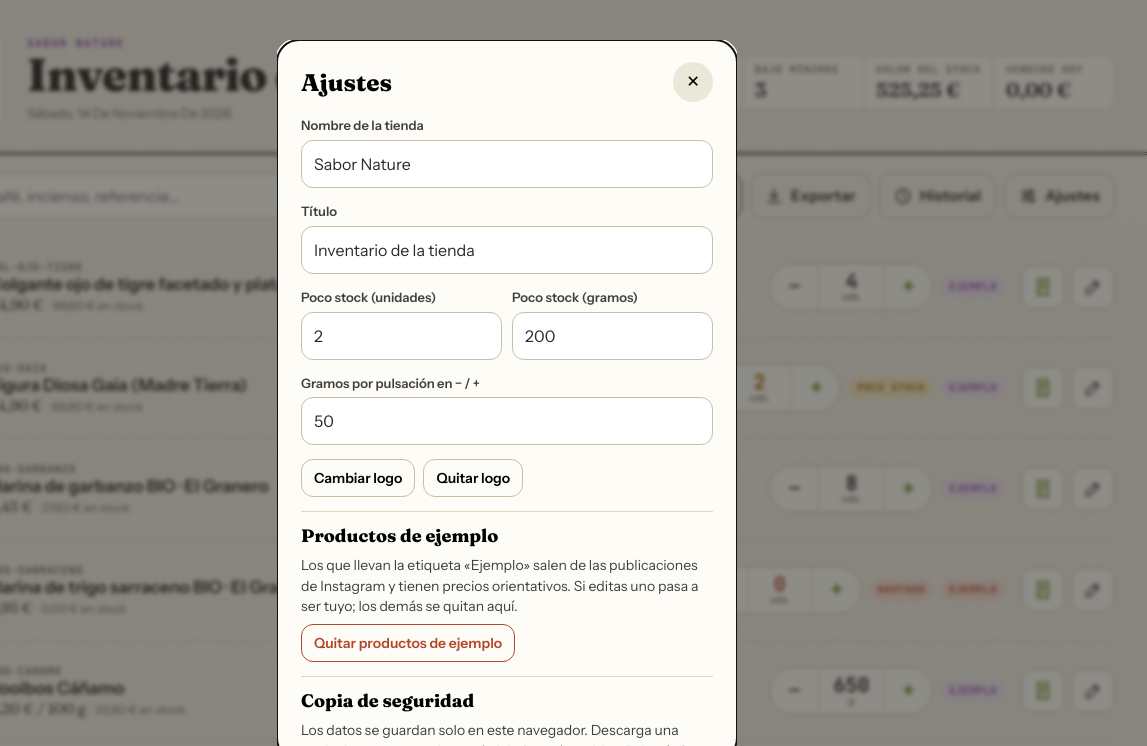
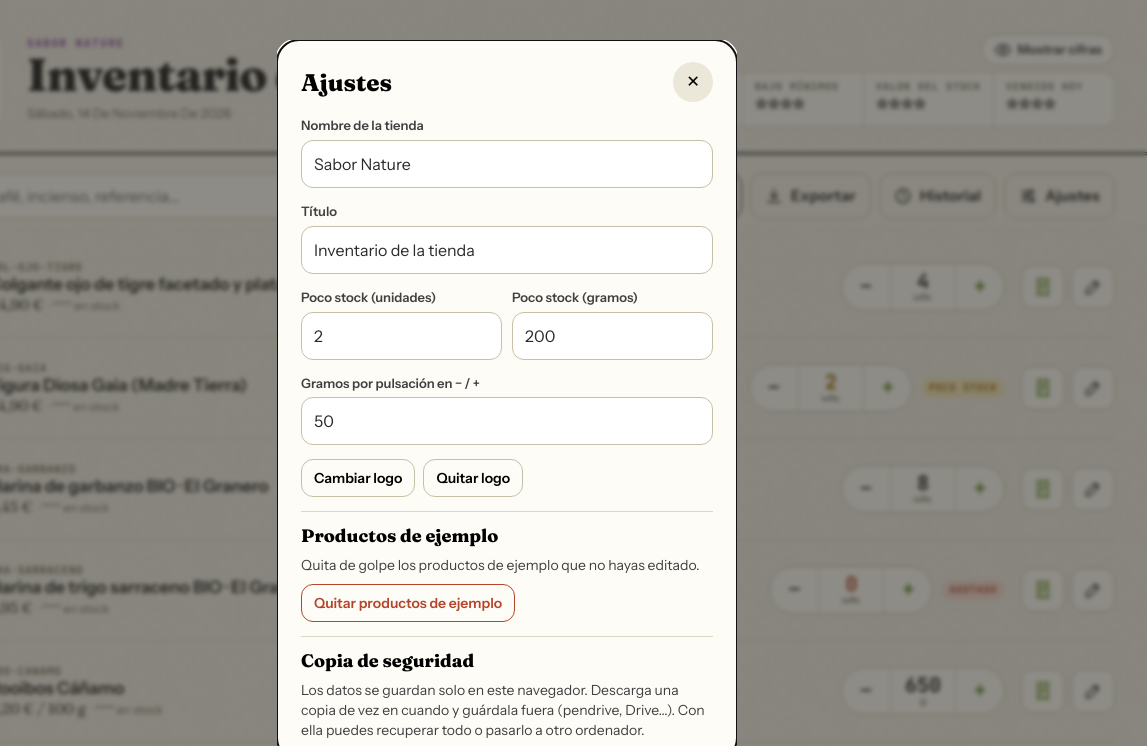
Before and after one commit to AlvaroMDX/inventario-tienda, a plain HTML site: page index.html in a window 1280 px wide. Both pictures are taken after a click on the element "Inventario de la tienda". Shown: the top 746 px of the page, 133-1280 px from the left. Drawn offline with Linux system fonts and the light colour scheme.

Commit message:
Hide money and stock figures behind a toggle and drop the sample badge

```diff
--- a/app.js
+++ b/app.js
@@ -55,6 +55,8 @@ const fmtQty = (q, unit) => {
   if (unit === 'g') return Math.abs(q) >= 1000 ? `${fmtNum(q / 1000)} kg` : `${fmtNum(q)} g`;
   return `${fmtNum(q)} ${Math.abs(q) === 1 ? 'ud.' : 'uds.'}`;
 };
+const MASK = '****';
+const shown = (text) => (state.settings.hideFigures ? MASK : text);
 const stepOf = (p) => (isWeight(p) ? state.settings.weightStep : 1);
 const lowLimit = (p) => (isWeight(p) ? state.settings.lowStockG : state.settings.lowStock);
 
@@ -68,7 +70,7 @@ function defaultState() {
     version: 2,
     settings: {
       title: 'Inventario de la tienda', storeName: '', lowStock: 2, lowStockG: 200, weightStep: 50,
-      logo: null, logoW: 0, logoH: 0, lastBackup: null, brandApplied: false, samplesSeeded: false,
+      logo: null, logoW: 0, logoH: 0, lastBackup: null, brandApplied: false, samplesSeeded: false, hideFigures: true,
     },
     products: [],
     movements: [],
@@ -217,24 +219,22 @@ function rowHtml(p, i) {
   const unit = unitOf(p);
   const step = stepOf(p);
   const badge = cls === 'out' ? '<span class="badge">Agotado</span>' : cls === 'low' ? '<span class="badge">Poco stock</span>' : '';
-  const sample = p.sample ? '<span class="badge sample">Ejemplo</span>' : '';
   const thumb = p.photo ? `<img src="${p.photo}" alt="" loading="lazy">` : esc(initials(p.name));
-  const shown = unit === 'g' ? fmtNum(p.units) : fmtNum(p.units);
   const small = unit === 'g' ? 'g' : 'uds.';
   return `<li class="row ${cls}" data-id="${p.id}" style="--i:${Math.min(i, 20)}">
     <div class="thumb">${thumb}</div>
     <div class="info">
       <span class="ref">${esc(p.ref)}</span>
       <span class="name">${esc(p.name)}</span>
-      <span class="price">${fmtPrice(p.price, unit)}<span class="value">· ${fmtMoney(amountOf(p.units, p.price, unit))} en stock</span></span>
+      <span class="price">${fmtPrice(p.price, unit)}<span class="value">· ${shown(fmtMoney(amountOf(p.units, p.price, unit)))} en stock</span></span>
     </div>
     <div class="step-area">
       <div class="stepper">
         <button type="button" class="dec" data-act="dec" aria-label="Restar ${esc(fmtQty(step, unit))}">−</button>
-        <button type="button" class="units" data-act="adjust" title="Sumar, restar o fijar una cantidad"><b>${shown}</b><small>${small}</small></button>
+        <button type="button" class="units" data-act="adjust" title="Sumar, restar o fijar una cantidad"><b>${fmtNum(p.units)}</b><small>${small}</small></button>
         <button type="button" class="inc" data-act="inc" aria-label="Sumar ${esc(fmtQty(step, unit))}">+</button>
       </div>
-      ${badge}${sample}
+      ${badge}
       <div class="row-actions">
         <button type="button" class="icon-btn sell" data-act="sell" title="Vender" aria-label="Vender">${ICON_SELL}</button>
         <button type="button" class="icon-btn" data-act="edit" title="Editar" aria-label="Editar">${ICON_EDIT}</button>
@@ -279,13 +279,23 @@ function renderList() {
 
 function renderStats() {
   const all = activeProducts();
-  $('#statProducts').textContent = fmtNum(all.length);
-  $('#statLow').textContent = fmtNum(all.filter((p) => stockClass(p) !== '').length);
-  $('#statValue').textContent = fmtMoney(all.reduce((s, p) => s + amountOf(p.units, p.price, unitOf(p)), 0));
+  $('#statProducts').textContent = shown(fmtNum(all.length));
+  $('#statLow').textContent = shown(fmtNum(all.filter((p) => stockClass(p) !== '').length));
+  $('#statValue').textContent = shown(fmtMoney(all.reduce((s, p) => s + amountOf(p.units, p.price, unitOf(p)), 0)));
   const from = dayStart(isoDay(new Date()));
   const today = state.sales.filter((s) => !s.voidedAt && s.date >= from && s.date <= from + 86400000 - 1).reduce((s, v) => s + v.total, 0);
-  $('#statToday').textContent = fmtMoney(today);
+  $('#statToday').textContent = shown(fmtMoney(today));
+  const hidden = state.settings.hideFigures;
+  $('#figuresBtn').setAttribute('aria-pressed', String(hidden));
+  $('#figuresLabel').textContent = hidden ? 'Mostrar cifras' : 'Ocultar cifras';
 }
+
+$('#figuresBtn').addEventListener('click', () => {
+  state.settings.hideFigures = !state.settings.hideFigures;
+  save();
+  renderStats();
+  renderList();
+});
 
 function renderHeader() {
   const s = state.settings;
@@ -1173,7 +1183,7 @@ async function seedSamples() {
     const createdAt = base + i * 1000;
     const p = { id: uid(), ref: x.ref, name: x.name, unit: x.unit, price: x.price, units: x.units, photo, createdAt, deletedAt: null, sample: true };
     state.products.push(p);
-    addMovement(p.id, x.units, 'alta', { date: createdAt, note: 'Producto de ejemplo' });
+    addMovement(p.id, x.units, 'alta', { date: createdAt });
   }
   return true;
 }
--- a/index.html
+++ b/index.html
@@ -27,12 +27,19 @@
       <h1 id="appTitle" title="Cambiar en Ajustes">Inventario de la tienda</h1>
       <p id="today" class="today"></p>
     </div>
+    <div class="stats-wrap">
+      <button type="button" id="figuresBtn" class="figures-toggle" aria-pressed="true">
+        <svg viewBox="0 0 24 24" aria-hidden="true" class="eye-open"><path d="M2 12s3.6-7 10-7 10 7 10 7-3.6 7-10 7S2 12 2 12z"/><circle cx="12" cy="12" r="3"/></svg>
+        <svg viewBox="0 0 24 24" aria-hidden="true" class="eye-closed"><path d="M3 3l18 18"/><path d="M10.6 5.1A10.4 10.4 0 0 1 12 5c6.4 0 10 7 10 7a17 17 0 0 1-3.2 4.1M6.6 6.6C3.7 8.5 2 12 2 12s3.6 7 10 7a9.7 9.7 0 0 0 5.4-1.6"/><path d="M9.9 9.9a3 3 0 0 0 4.2 4.2"/></svg>
+        <span id="figuresLabel">Mostrar cifras</span>
+      </button>
       <dl class="stats">
         <div><dt>Productos</dt><dd id="statProducts">0</dd></div>
         <div><dt>Bajo mínimos</dt><dd id="statLow">0</dd></div>
         <div><dt>Valor del stock</dt><dd id="statValue">0 €</dd></div>
         <div><dt>Vendido hoy</dt><dd id="statToday">0 €</dd></div>
       </dl>
+    </div>
   </header>
 
   <div id="backupWarn" class="banner" hidden>
@@ -217,7 +224,7 @@
       </div>
       <section id="samplesSection" class="backup" hidden>
         <h3>Productos de ejemplo</h3>
-        <p>Los que llevan la etiqueta «Ejemplo» salen de las publicaciones de Instagram y tienen precios orientativos. Si editas uno pasa a ser tuyo; los demás se quitan aquí.</p>
+        <p>Quita de golpe los productos de ejemplo que no hayas editado.</p>
         <div class="logo-row"><button type="button" class="btn btn-danger btn-small" id="samplesRemove">Quitar productos de ejemplo</button></div>
       </section>
       <section id="backupSection" class="backup">
--- a/styles.css
+++ b/styles.css
@@ -86,12 +86,23 @@ h1 {
   cursor: pointer;
 }
 .today { margin: 6px 0 0; color: var(--muted); font-size: 13px; text-transform: capitalize; }
+.stats-wrap { grid-column: 1 / -1; display: flex; flex-direction: column; align-items: flex-end; gap: 6px; margin-top: 4px; }
+.figures-toggle {
+  display: inline-flex; align-items: center; gap: 6px;
+  height: 32px; padding: 0 12px;
+  border: 1.5px solid var(--line-2); border-radius: 999px;
+  background: var(--card);
+  font-size: 13px; font-weight: 600; color: var(--ink-2);
+}
+.figures-toggle svg { width: 18px; height: 18px; }
+.figures-toggle[aria-pressed="true"] .eye-closed,
+.figures-toggle[aria-pressed="false"] .eye-open { display: none; }
 .stats {
-  grid-column: 1 / -1;
+  align-self: stretch;
   display: grid;
   grid-template-columns: repeat(2, 1fr);
   gap: 1px;
-  margin: 4px 0 0;
+  margin: 0;
   background: var(--line);
   border: 1px solid var(--line);
   border-radius: 12px;
@@ -227,7 +238,6 @@ main { padding: 4px 16px 16px; }
   background: var(--amber-soft); color: var(--amber);
 }
 .row.out .badge { background: var(--red-soft); color: var(--danger); }
-.badge.sample { background: #efe3f4; color: var(--plum); }
 .thumb { position: relative; }
 .row-actions { margin-left: auto; display: flex; gap: 6px; }
 .icon-btn {
@@ -454,7 +464,8 @@ dialog[open] { animation: sheet-up .25s ease both; }
   body { padding-bottom: 32px; }
   .masthead { grid-template-columns: auto 1fr auto; padding: 28px 32px 20px; gap: 24px; }
   .logo { width: 104px; height: 104px; }
-  .stats { grid-column: auto; grid-template-columns: repeat(2, minmax(120px, auto)); }
+  .stats-wrap { grid-column: auto; margin-top: 0; }
+  .stats { grid-template-columns: repeat(2, minmax(120px, auto)); }
   .banner { margin: 16px 32px 0; }
   .toolbar { display: flex; align-items: center; gap: 16px; padding: 18px 32px 10px; flex-wrap: wrap; }
   .search { flex: 1 1 320px; }
--- a/sw.js
+++ b/sw.js
@@ -1,4 +1,4 @@
-const VERSION = 'v2';
+const VERSION = 'v3';
 const SHELL = `inventario-shell-${VERSION}`;
 const FONTS = 'inventario-fonts';
 const FILES = [
```
Lines whose indentation alone changed are shown as unchanged.
